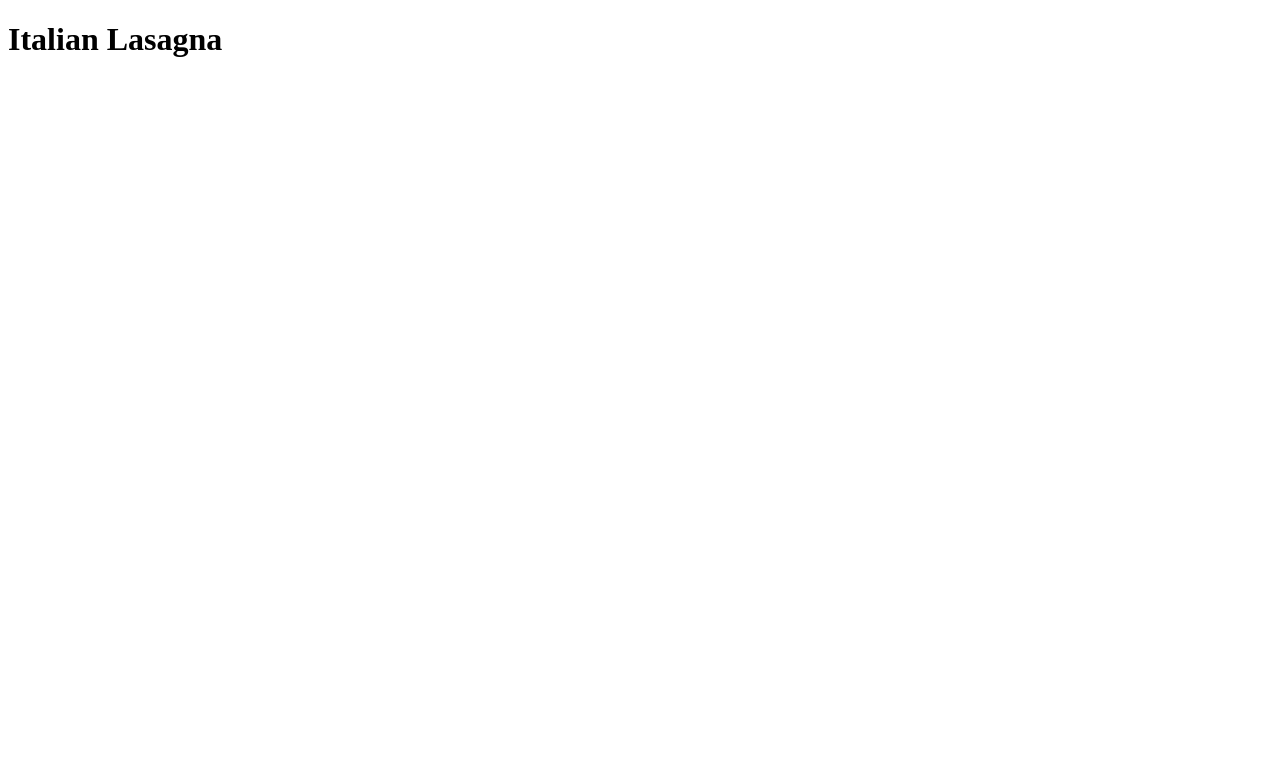
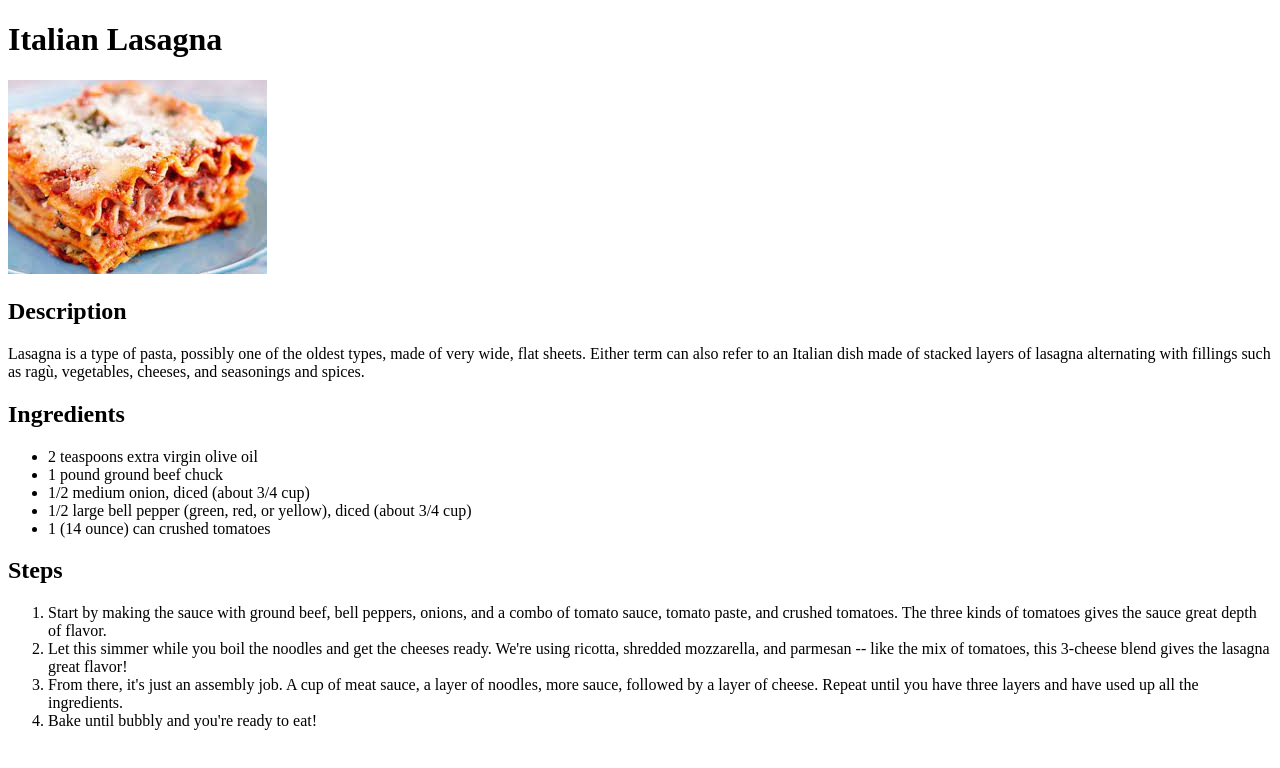
Before and after one commit to armadi1809/odin-recipes, a plain HTML site: page recipes/lasagna.html in a window 1280 px wide. Drawn offline with Linux system fonts and the light colour scheme.

Commit message:
Added the ingredients and steps for the lasagna recipe

```diff
--- a/recipes/lasagna.html
+++ b/recipes/lasagna.html
@@ -1,12 +1,50 @@
 <!DOCTYPE html>
 <html lang="en">
-<head>
-    <meta charset="UTF-8">
-    <meta http-equiv="X-UA-Compatible" content="IE=edge">
-    <meta name="viewport" content="width=device-width, initial-scale=1.0">
+  <head>
+    <meta charset="UTF-8" />
+    <meta http-equiv="X-UA-Compatible" content="IE=edge" />
+    <meta name="viewport" content="width=device-width, initial-scale=1.0" />
     <title>Document</title>
-</head>
-<body>
+  </head>
+  <body>
     <h1>Italian Lasagna</h1>
-</body>
+    <img src="../imgs/lasagna.jpeg" alt="lasagna Picture" />
+    <h2>Description</h2>
+    <p>
+      Lasagna is a type of pasta, possibly one of the oldest types, made of very
+      wide, flat sheets. Either term can also refer to an Italian dish made of
+      stacked layers of lasagna alternating with fillings such as ragù,
+      vegetables, cheeses, and seasonings and spices.
+    </p>
+
+    <h2>Ingredients</h2>
+    <ul>
+      <li>2 teaspoons extra virgin olive oil</li>
+      <li>1 pound ground beef chuck</li>
+      <li>1/2 medium onion, diced (about 3/4 cup)</li>
+      <li>
+        1/2 large bell pepper (green, red, or yellow), diced (about 3/4 cup)
+      </li>
+      <li>1 (14 ounce) can crushed tomatoes</li>
+    </ul>
+    <h2>Steps</h2>
+    <ol>
+      <li>
+        Start by making the sauce with ground beef, bell peppers, onions, and a
+        combo of tomato sauce, tomato paste, and crushed tomatoes. The three
+        kinds of tomatoes gives the sauce great depth of flavor.
+      </li>
+      <li>
+        Let this simmer while you boil the noodles and get the cheeses ready.
+        We're using ricotta, shredded mozzarella, and parmesan -- like the mix
+        of tomatoes, this 3-cheese blend gives the lasagna great flavor!
+      </li>
+      <li>
+        From there, it's just an assembly job. A cup of meat sauce, a layer of
+        noodles, more sauce, followed by a layer of cheese. Repeat until you
+        have three layers and have used up all the ingredients.
+      </li>
+      <li>Bake until bubbly and you're ready to eat!</li>
+    </ol>
+  </body>
 </html>
```
Also changed, not shown: index.html (+1 -0 lines), imgs/lasagna.jpeg (added).
